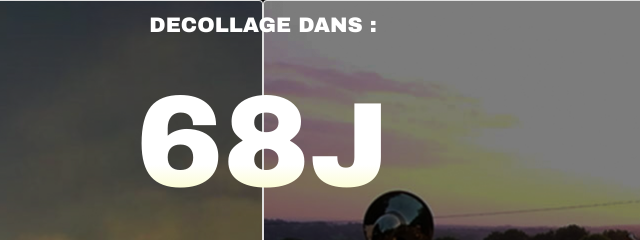
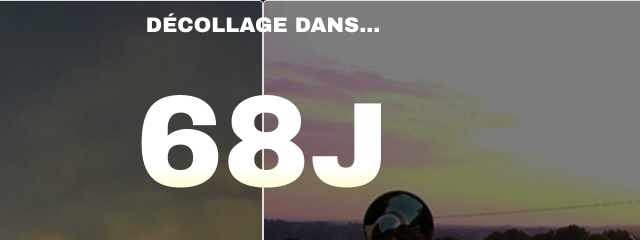
Before and after one commit to HugoWith/HugoWith.github.io, a plain HTML site: page index.html in a window 1280 px wide. Shown: the top 240 px of the page, 377-1017 px from the left. Drawn offline with nearby package versions, Linux system fonts and the light colour scheme.

Commit message:
Update index.html

```diff
--- a/index.html
+++ b/index.html
@@ -18,6 +18,7 @@
 
     <link href="https://fonts.googleapis.com/css?family=Kalam|Karla|Roboto" rel="stylesheet">
 
+    <link rel="shortcut icon" type="image/png" src="PHOTOS/favicon.ico" >
 
 
     <link rel="stylesheet" href="https://use.fontawesome.com/releases/v5.7.2/css/all.css" integrity="sha384-fnmOCqbTlWIlj8LyTjo7mOUStjsKC4pOpQbqyi7RrhN7udi9RwhKkMHpvLbHG9Sr" crossorigin="anonymous">
@@ -46,7 +47,7 @@
 
           <a href="https://www.yuticket.com/konstantel/015b47e9-f9e0-458b-bbc9-c306e946bc9f-konstantel-3.html" target="_blank"><div class="countdown text module mid">
 
-             <p4> DECOLLAGE DANS :</p4>
+             <p4> DÉCOLLAGE DANS...</p4>
             <p class="timer" style="font-size: 15px">
             <span id="days"></span><span style="font-size: 120px">J</span><br>
             <span id="hours"></span>H <font size="5"></font>
```
